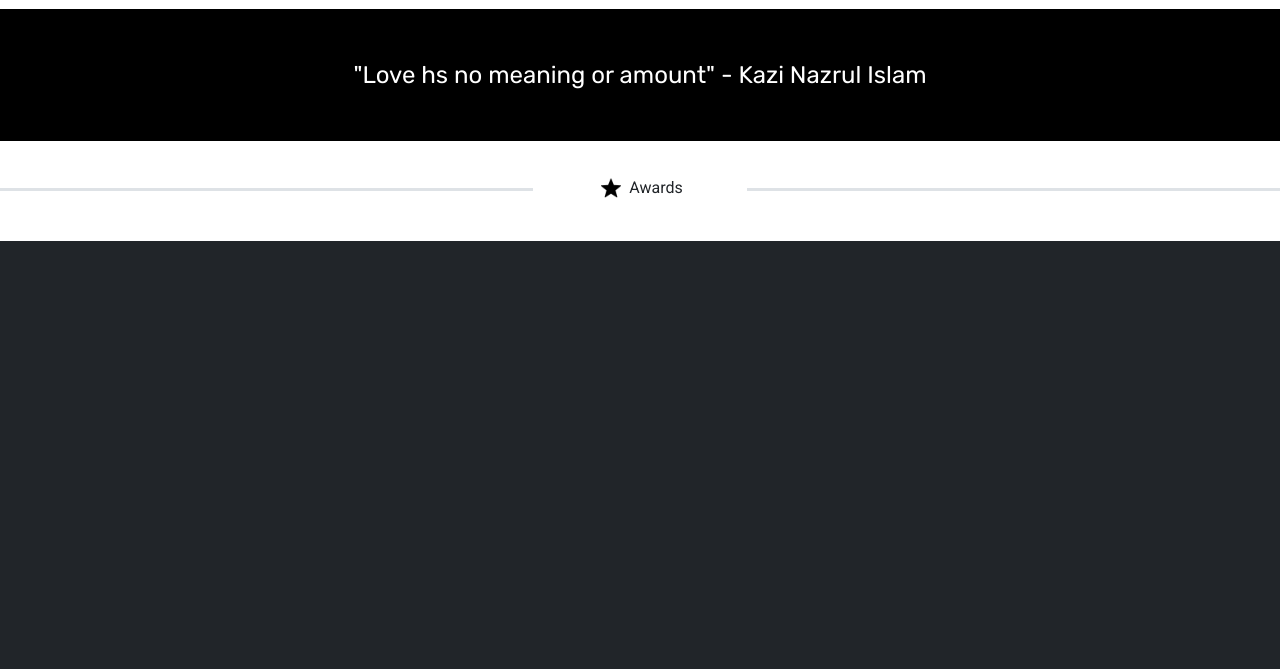
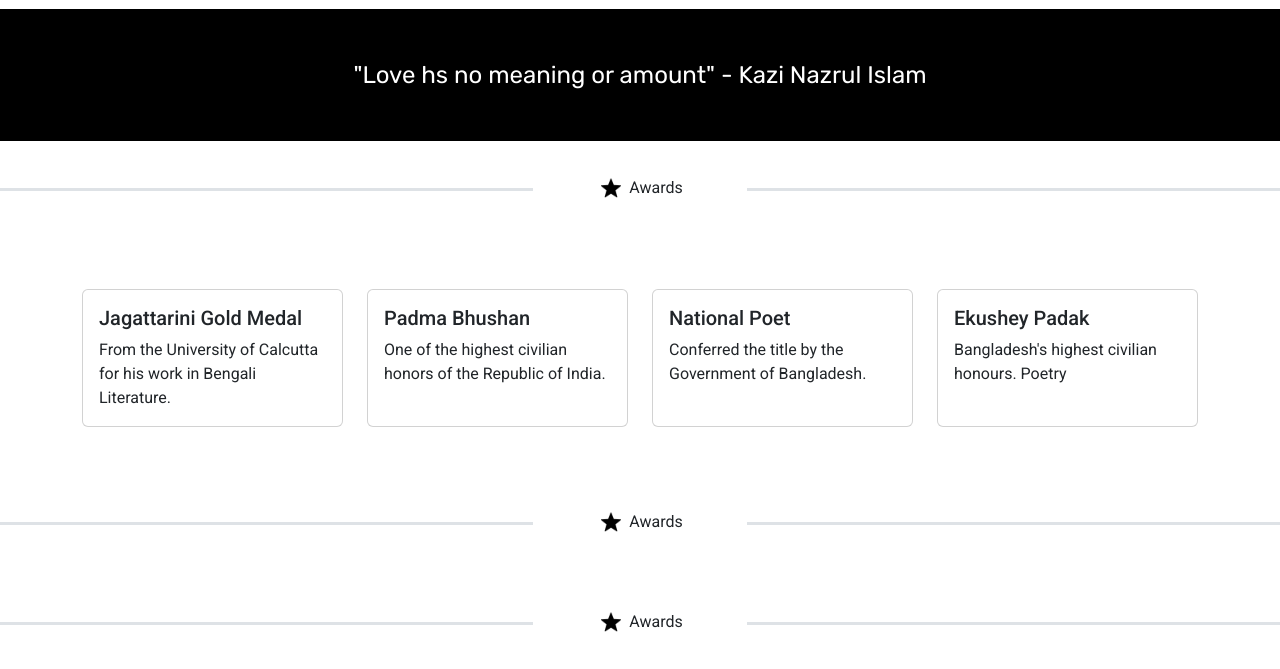
Before and after one commit to issei416/TASK-DAY12-ONE, a plain HTML site: page index.html in a window 1280 px wide. Shown: the part 1198-1867 px from the top of the page. Before the commit the page ends 1439 px from the top, so only its background shows below. Drawn offline with nearby package versions, Linux system fonts and the light colour scheme.

Commit message:
added awards

```diff
--- a/index.html
+++ b/index.html
@@ -97,7 +97,70 @@
     </div>
     <div class="container_fluid bg-white" style="height:50px">
     </div>
-    <div class="container_fluid bg white">
+    <div class="container_fluid bg-white d-flex justify-content-center align-items-center">
+        <div class="container my-5">
+            <div class="row row-cols-1 row-cols-lg-4 g-4">
+                <div class="col-12 col-lg-3">
+                  <div class="card card_class h-100">
+                    <div class="card-body">
+                      <h5 class="card-title">Jagattarini Gold Medal</h5>
+                      <p class="card-text">From the University of Calcutta for his
+                        work in Bengali Literature.</p>
+                    </div>
+                  </div>
+                </div>
+                <div class="col-12 col-lg-3">
+                  <div class="card card_class h-100">
+                    <div class="card-body">
+                      <h5 class="card-title">Padma Bhushan</h5>
+                      <p class="card-text">One of the highest civilian honors of
+                        the Republic of India.</p>
+                    </div>
+                  </div>
+                </div>
+                <div class="col-12 col-lg-3">
+                  <div class="card card_class h-100">
+                    <div class="card-body">
+                      <h5 class="card-title">National Poet</h5>
+                      <p class="card-text">Conferred the title by the Government
+                        of Bangladesh.</p>
+                    </div>
+                  </div>
+                </div>
+                <div class="col-12 col-lg-3">
+                  <div class="card card_class h-100">
+                    <div class="card-body">
+                      <h5 class="card-title">Ekushey Padak</h5>
+                      <p class="card-text">Bangladesh's highest civilian honours.
+                        Poetry
+                        </p>
+                    </div>
+                  </div>
+                </div>
+              </div>
+        </div>
+    </div>
+    <div>
+
+        <div class="container-fluid d-flex justify-content-center border-bottom border-3 border-subtle bg-white position-relative"
+            style="height:50px;">
+            <div class="container col-3 pe-3 col-sm-2 position-absolute bg-white d-flex justify-content-center align-items-center"
+                style="top:60%;height:80%"><img class="m-2" src="public/icon_star.png" alt="star" style="height: 20px;">
+                <p style="margin:0;padding:0">Awards</p>
+            </div>
+        </div>
+
+        <div class="container_fluid bg-white" style="height:50px"></div>
+
+        <div class="container-fluid d-flex justify-content-center border-bottom border-3 border-subtle bg-white position-relative"
+            style="height:50px;">
+            <div class="container col-3 pe-3 col-sm-2 position-absolute bg-white d-flex justify-content-center align-items-center"
+                style="top:60%;height:80%"><img class="m-2" src="public/icon_star.png" alt="star" style="height: 20px;">
+                <p style="margin:0;padding:0">Awards</p>
+            </div>
+        </div>
+
+        <div class="container_fluid bg-white" style="height:50px"></div>
 
     </div>
     <script src="https://cdn.jsdelivr.net/npm/bootstrap@5.3.3/dist/js/bootstrap.bundle.min.js"
```
